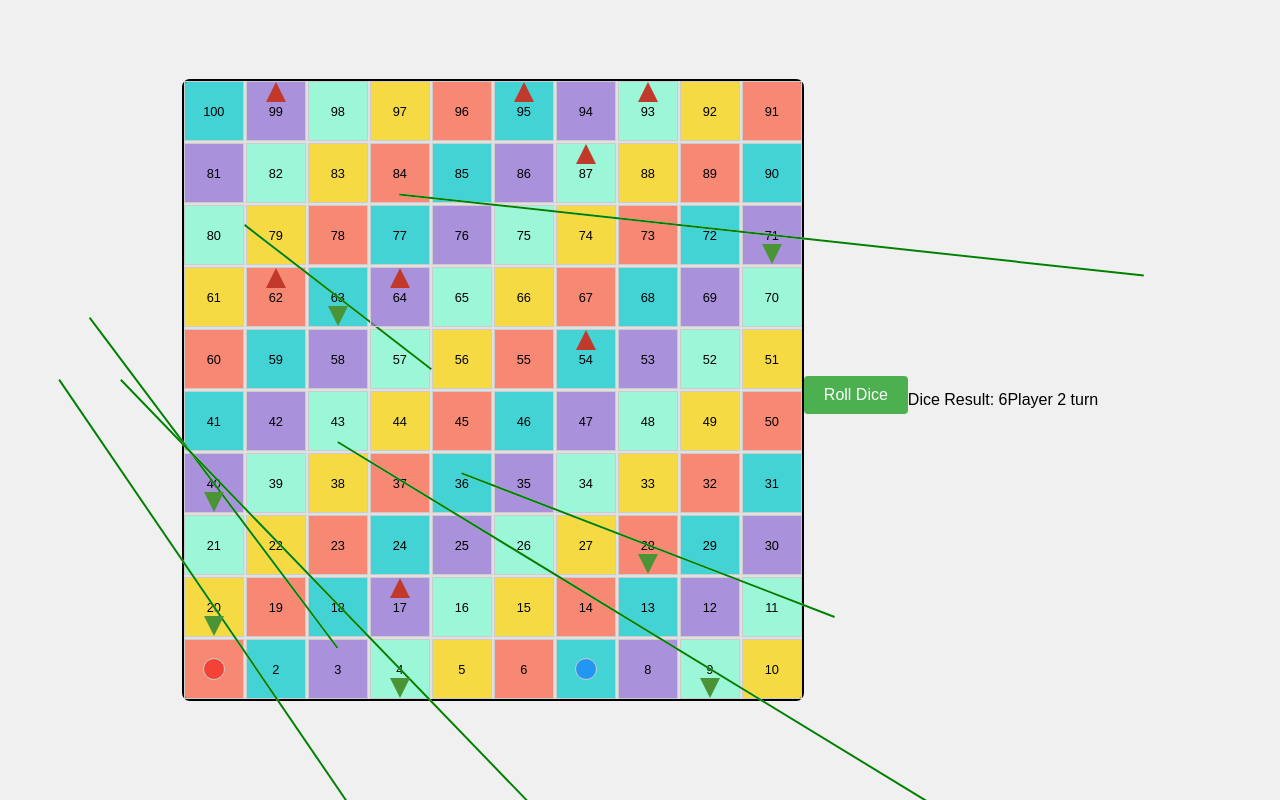
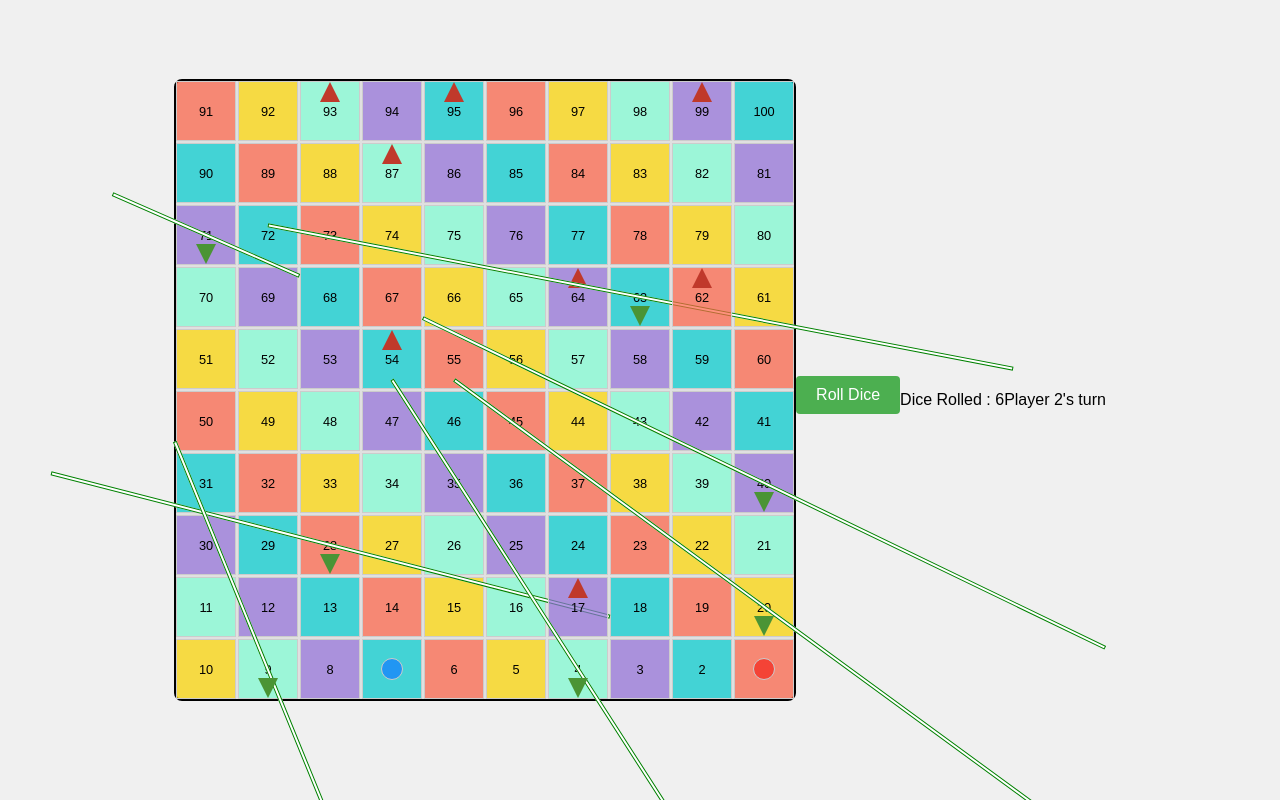
Before and after one commit to Atul-Sagar/snakesandladders, a plain HTML site: page index.html in a window 1280 px wide. Both pictures are taken after a click on the button "Roll Dice". Shown: the top 800 px of the page. Drawn offline with Linux system fonts and the light colour scheme.

Commit message:
refactored

```diff
--- a/scripts.js
+++ b/scripts.js
@@ -129,7 +129,7 @@ function drawArrow(start, end, type){
 }*/
 
 
-const boardSize = 10
+/*const boardSize = 10
 const ladders = {
     4: 14,
     9: 31,
@@ -403,4 +403,171 @@ function drawArrow(cell, direction, endcellNumber, color){
     arrow.style.borderColor = color
 
     cell.appendChild(arrow)
-}
+}*/
+
+
+/**
+ * code with error handling
+ */
+
+document.addEventListener('DOMContentLoaded', function (){
+    const boardSize = 10;
+    const ladders = { 4: 14, 9: 31, 20: 38, 28: 84, 40: 59, 63: 81, 71: 91 };
+    const snakes = { 17: 7, 54: 34, 62: 19, 64: 60, 87: 24, 93: 73, 95: 75, 99: 78 };
+    const sequentialColors = [
+        'rgba(255, 99, 71, 0.7)',   // Red with opacity 0.7
+        'rgba(255, 215, 0, 0.7)',  // Gold with opacity 0.7
+        'rgba(127, 255, 212, 0.7)', // Aquamarine with opacity 0.7
+        'rgba(147, 112, 219, 0.7)', // Medium Purple with opacity 0.7
+        'rgba(0, 206, 209, 0.7)'   // Dark Turquoise with opacity 0.7
+    ];
+    let currentPlayer = 1;
+    let playerPositions = [1, 1];
+
+
+    const gameBoard = document.getElementById('game-board');
+
+    for(let row = 10; row > 0; row--){
+        for(let col = 1; col <= 10; col++){
+            const cell = document.createElement('div')
+            // let cellNumber;
+
+            cellNumber = (row % 2 === 0) ? (row -1) * 10 + col :  row * 10 - col + 1
+
+            cell.id = 'cell-' + cellNumber
+            cell.textContent = cellNumber
+
+
+            const colorIndex = (row + col - 1) % sequentialColors.length
+            cell.style.backgroundColor = sequentialColors[colorIndex]
+
+            if(ladders[cellNumber]){
+                cell.classList.add('ladder-start')
+                drawArrow(cell, ladders[cellNumber], 'green')
+            }
+
+            if(Object.values(ladders).includes(cellNumber)) cell.classList.add('ladder-end')
+
+            if(snakes[cellNumber]){
+                cell.classList.add('snake-head')
+                drawArrow(cell, snakes[cellNumber], 'red')
+            }
+
+            if(Object.values(snakes).includes(cellNumber)) cell.classList.add('snake-tail')
+
+            gameBoard.appendChild(cell)
+
+
+
+        }
+    }
+
+
+    function drawArrow(startCell, endcellNumber, color){
+        const endCell = document.getElementById('cell-'+endcellNumber)
+
+        if(!endCell){
+            console.error(`End cell ${endcellNumber} does not exist.`);
+            return
+        }
+
+        const startCellRect = startCell.getBoundingClientRect()
+        const endCellRect = endCell.getBoundingClientRect()
+
+        const deltaX = endCellRect.left - startCellRect.left
+        const deltaY = endCellRect.top - startCellRect.top
+
+        const length = Math.sqrt(deltaX * deltaX + deltaY * deltaY)
+        const angle = Math.atan2(deltaY, deltaX) * 180 / Math.PI
+
+        const arrow = document.createElement('div');
+        arrow.classList.add('arrow');
+        arrow.style.width = length + 'px'
+        arrow.style.transform = `rotate(${angle}deg)`
+        arrow.style.borderColor = color
+
+        const arrowContainer = document.createElement('div');
+        arrowContainer.style.position = 'absolute'
+        arrowContainer.style.top = '50%'
+        arrowContainer.style.left = '50%'
+        arrowContainer.style.transform = 'translate(-50%, -50%)'
+        arrowContainer.appendChild(arrow);
+
+        startCell.appendChild(arrowContainer)
+    }
+
+    const player1Piece = document.createElement('div');
+    player1Piece.classList.add('player', 'player1');
+    document.getElementById('cell-1').appendChild(player1Piece);
+
+    const player2Piece = document.createElement('div');
+    player2Piece.classList.add('player', 'player2');
+    document.getElementById('cell-1').appendChild(player2Piece);
+
+
+    document.getElementById('roll-dice').addEventListener('click', () => {
+        const diceResult = Math.floor(Math.random() * 6) + 1;
+        document.getElementById('dice-result').textContent = 'Dice Rolled : ' + diceResult
+        movePlayer(diceResult)
+    })
+
+
+    function movePlayer(diceResult){
+        let currentPosition = playerPositions[currentPlayer - 1]
+        let newPosition = currentPosition + diceResult
+
+        if(newPosition > 100) newPosition = 100 - (newPosition-100)
+
+        if(ladders[newPosition]){
+            newPosition = ladders[newPosition]
+        }else if(snakes[newPosition]){
+            newPosition = snakes[newPosition]
+        }
+
+        const playerPiece = currentPlayer === 1 ? player1Piece : player2Piece
+
+        const oldCell = document.getElementById('cell-' + currentPosition)
+        const newCell = document.getElementById('cell-' + newPosition)
+
+        playerPositions[currentPlayer - 1] = newPosition
+        animateMove(playerPiece, oldCell, newCell, currentPosition + 1, newPosition)
+
+        if(newPosition === 100){
+            document.getElementById('game-message').textContent = `Player ${currentPlayer} wins!`;
+            document.getElementById('roll-dice').disabled = true;
+        }else{
+            currentPlayer = currentPlayer === 1 ? 2 : 1;
+            document.getElementById('game-message').textContent = `Player ${currentPlayer}'s turn`;
+        }
+    }
+
+    function animateMove(playerPiece, oldCell, newCell, start, end){
+        if(start > end) return
+
+        const currentCell = document.getElementById('cell-' + start)
+        if(!currentCell) return
+
+        const currentRect = currentCell.getBoundingClientRect()
+
+        const nextPosition = start + 1
+
+        const deltaX = currentRect.left - oldCell.getBoundingClientRect().left;
+        const deltaY = currentRect.top - oldCell.getBoundingClientRect().top;
+
+        playerPiece.style.transform = `translate(${deltaX}px, ${deltaY}px)`
+
+        let timeout = 200
+
+        setTimeout(() => {
+            animateMove(playerPiece, oldCell, newCell, nextPosition, end)
+        }, timeout);
+
+        if(start === end){
+            setTimeout(() => {
+                newCell.appendChild(playerPiece)
+                playerPiece.style.transform = ''
+            }, timeout);
+        }
+    }
+
+})
--- a/styles.css
+++ b/styles.css
@@ -190,13 +190,13 @@ p{
     background-color: #f44336 !important;
 }
 
-.arrow{
+/* .arrow{
     position: absolute;
     width: 0;
     height: 0;
     border: 10px solid transparent;
 
-}
+} */
 
 .arrow .up{
     border-bottom-color: black;
@@ -209,3 +209,11 @@ p{
     border-bottom: none;
     margin-top: 10px;
 }
+
+.arrow{
+    position: absolute;
+    height: 2px;
+    background-color: transparent;
+    border-top: 2px solid;
+    z-index: 1;
+}
```
